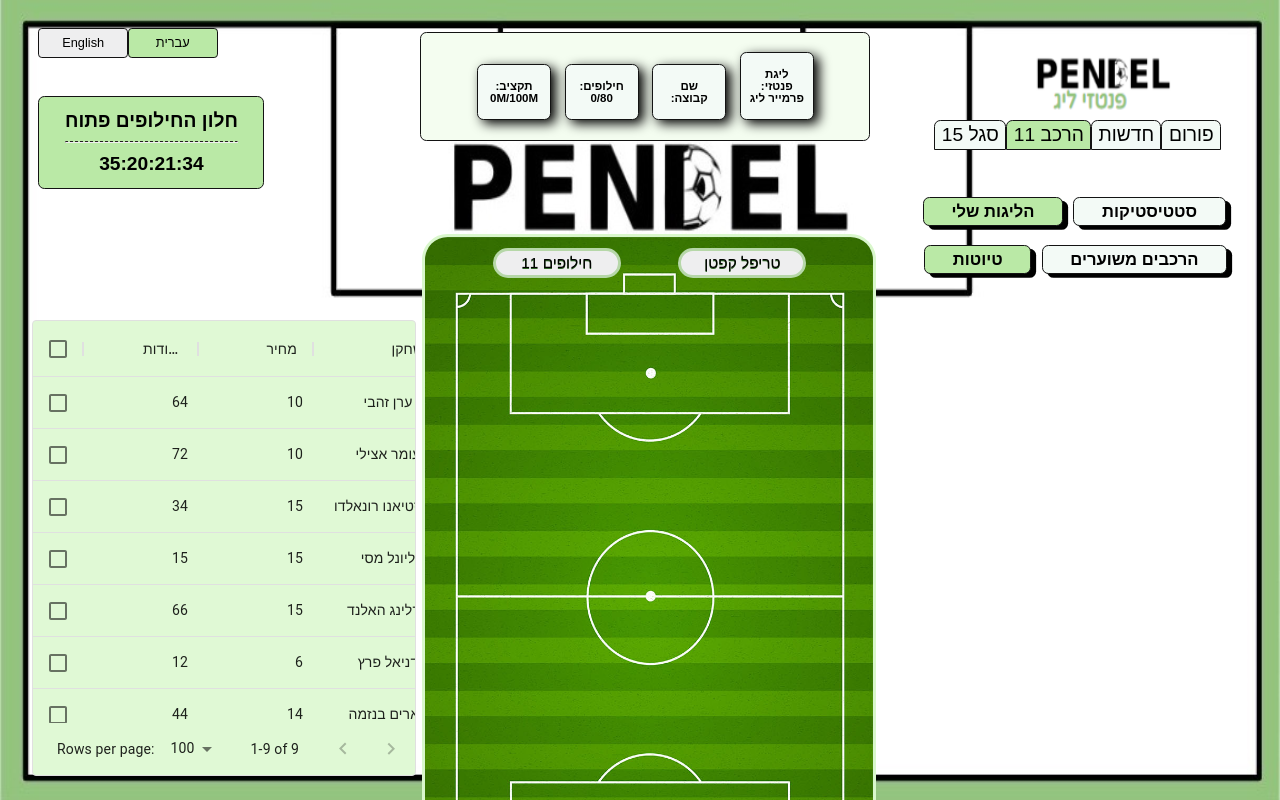
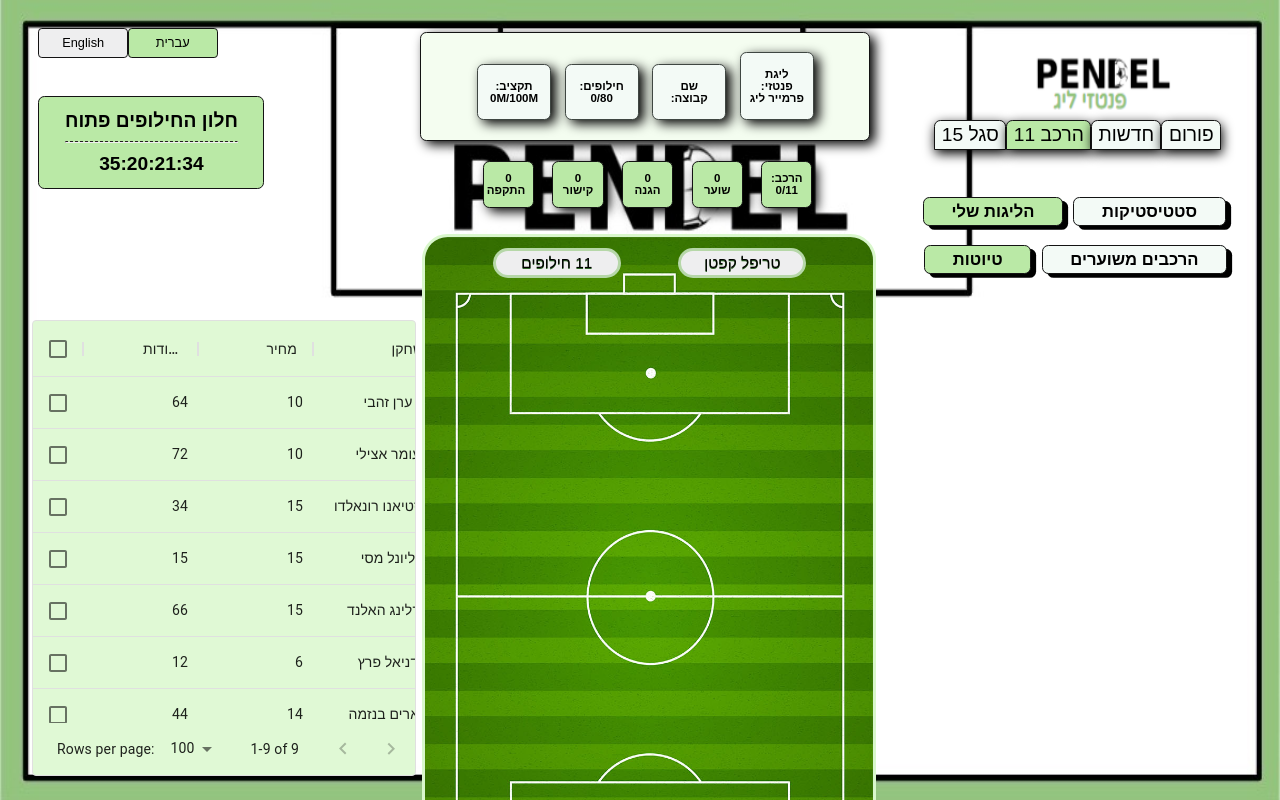
Before and after one commit to stavshay96/my-app, a React (Create React App) app: page /Fantasy in a window 1280 px wide. Shown: the top 800 px of the page. Built offline with nearby package versions, Linux system fonts and the light colour scheme.

Commit message:
topBar and shadows

```diff
--- a/src/components/Fantasy/InfoAndFantasyOptions.css
+++ b/src/components/Fantasy/InfoAndFantasyOptions.css
@@ -9,6 +9,7 @@
     font-family: sans-serif;
     font-size: 1.5vw;
     padding: 1% 2%;
+    box-shadow: 0.1vw 0.3vw 0.9vw rgb(0, 0, 0);
     /*text-decoration: none;*/
 }
 
--- a/src/components/Fantasy/SpecialChips.jsx
+++ b/src/components/Fantasy/SpecialChips.jsx
@@ -11,7 +11,7 @@
     {
         chipID: 2,
         name: '11 חילופים',
-        style: { position:'absolute', top:'31%', right:'51.5%',}
+        style: { position:'absolute', top:'31%', right:'51.5%',unicodeBidi:'plaintext',}
     },
 
 
--- a/src/components/Fantasy/TopBar.css
+++ b/src/components/Fantasy/TopBar.css
@@ -9,6 +9,7 @@
     font-size: 1.5vw;
     font-weight: bold;
     padding: 1% 3%;
+    box-shadow: 0.4vw 0.3vw 0.9vw rgb(0, 0, 0);
     /*text-decoration: none;*/
     /*width: 7%;*/
 }
@@ -18,7 +19,7 @@
     text-align: center;
     background-color: #f3faf6;
     border-radius: 0.5vw;
-    border: 0.15vw solid #131313;
+    border: 0.01vw solid #3f4642;
     display: inline-block;
     color: #000000;
     font-family: 'Alef', sans-serif;
@@ -29,3 +30,20 @@
     box-shadow: 0.4vw 0.3vw 0.9vw rgb(0, 0, 0);
     /*text-decoration: none;*/
 }
+
+.btnItems2 {
+    margin: 1.8%;
+    text-align: center;
+    background-color: #bae9a6;
+    border-radius: 0.5vw;
+    border: 0.15vw solid #131313;
+    display: inline-block;
+    color: #000000;
+    font-family: 'Alef', sans-serif;
+    font-size: 0.9vw;
+    padding: 2% 1.5%;
+    font-weight: bold;
+    width: 10%;
+    box-shadow: 0.4vw 0.3vw 0.9vw rgb(0, 0, 0);
+    /*text-decoration: none;*/
+}
--- a/src/components/Fantasy/TopBar.jsx
+++ b/src/components/Fantasy/TopBar.jsx
@@ -15,13 +15,35 @@
     const maxBudget = 100;
     const [currentBudget, SetCurrentBudget] = useState(0);
 
+    const lineup= "הרכב:";
+    const maxPlayersInTeam =11;
+    const [playersInTeamNumber, SetPlayersInTeamNumber] = useState(0);
+    const GK ="שוער";
+    const DEF= "הגנה";
+    const MID = "קישור";
+    const FWD = "התקפה";
+    const [GKSInTeamNumber, SetGKSInTeamNumber] = useState(0);
+    const [DEFInTeamNumber, SetDEFInTeamNumber] = useState(0);
+    const [MIDInTeamNumber, SetMIDInTeamNumber] = useState(0);
+    const [FWDInTeamNumber, SetFWDInTeamNumber] = useState(0);
+
     return(
+        <div>
     <ButtonGroup className="btnTopBar" style={{position:'absolute', top:'4%', right:'32%',  width:'29%'}}>
         <Button className="btnItems" style={{unicodeBidi:'plaintext',}}>{budget} {currentBudget}M/{maxBudget}M</Button>
         <Button className="btnItems" style={{unicodeBidi:'plaintext',}}>{subs} {currentSubs}/{maxSubs}</Button>
         <Button className="btnItems" style={{unicodeBidi:'plaintext',}}>{teamName}</Button>
         <Button className="btnItems" style={{unicodeBidi:'plaintext',}}>{fantasy} {fantasyName}</Button>
     </ButtonGroup>
+
+    <ButtonGroup style={{position:'absolute', top:'19%', right:'23%',  width:'40%'}}>
+        <Button className="btnItems2" style={{unicodeBidi:'plaintext',}}>{FWDInTeamNumber} {FWD}</Button>
+        <Button className="btnItems2" style={{unicodeBidi:'plaintext',}}>{MIDInTeamNumber} {MID}</Button>
+        <Button className="btnItems2" style={{unicodeBidi:'plaintext',}}>{DEFInTeamNumber} {DEF}</Button>
+        <Button className="btnItems2" style={{unicodeBidi:'plaintext',}}>{GKSInTeamNumber} {GK}</Button>
+        <Button className="btnItems2" style={{unicodeBidi:'plaintext',}}> {lineup} {playersInTeamNumber}/{maxPlayersInTeam}</Button>
+</ButtonGroup>
+</div>
     )
 }
 
```
